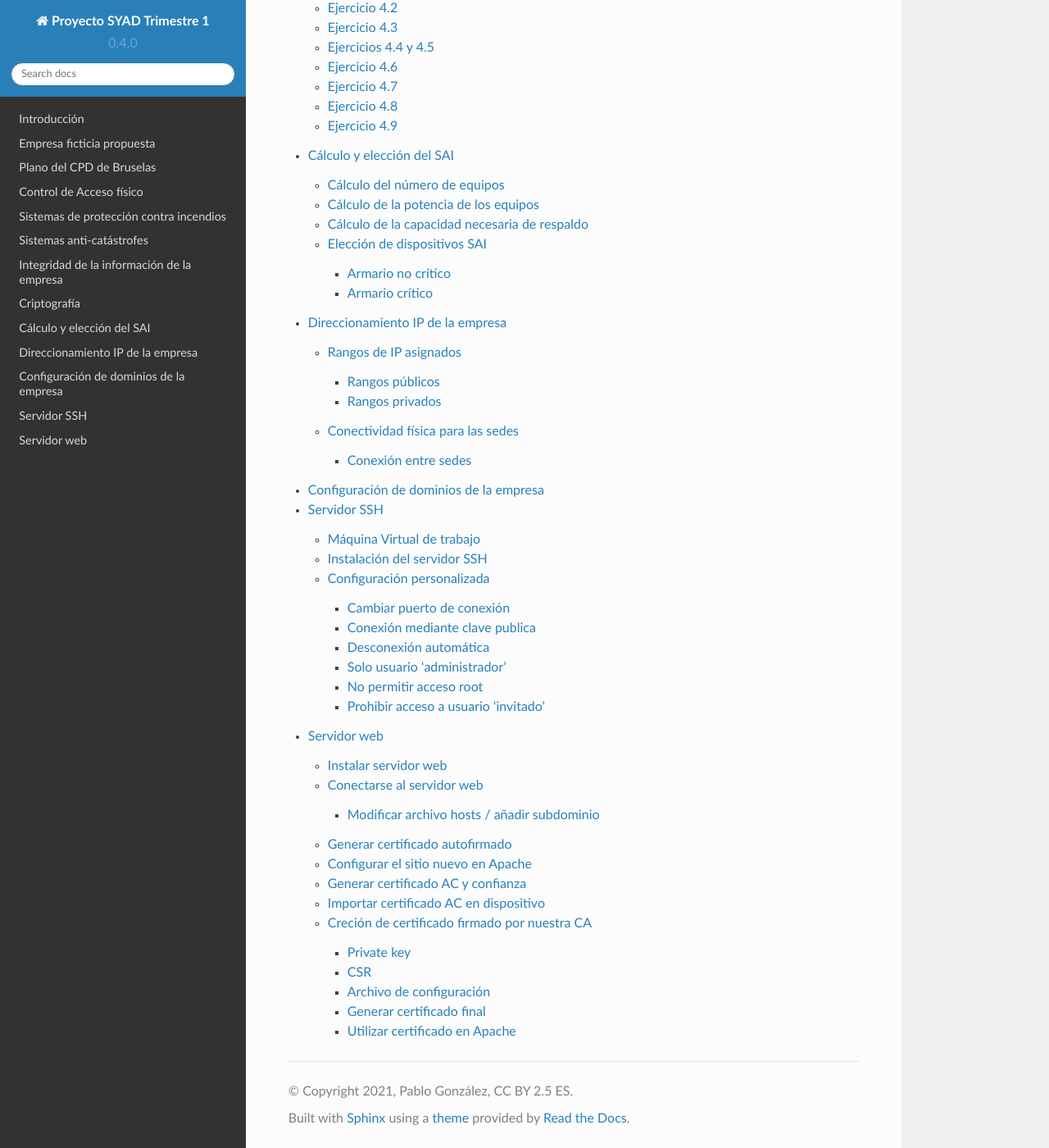
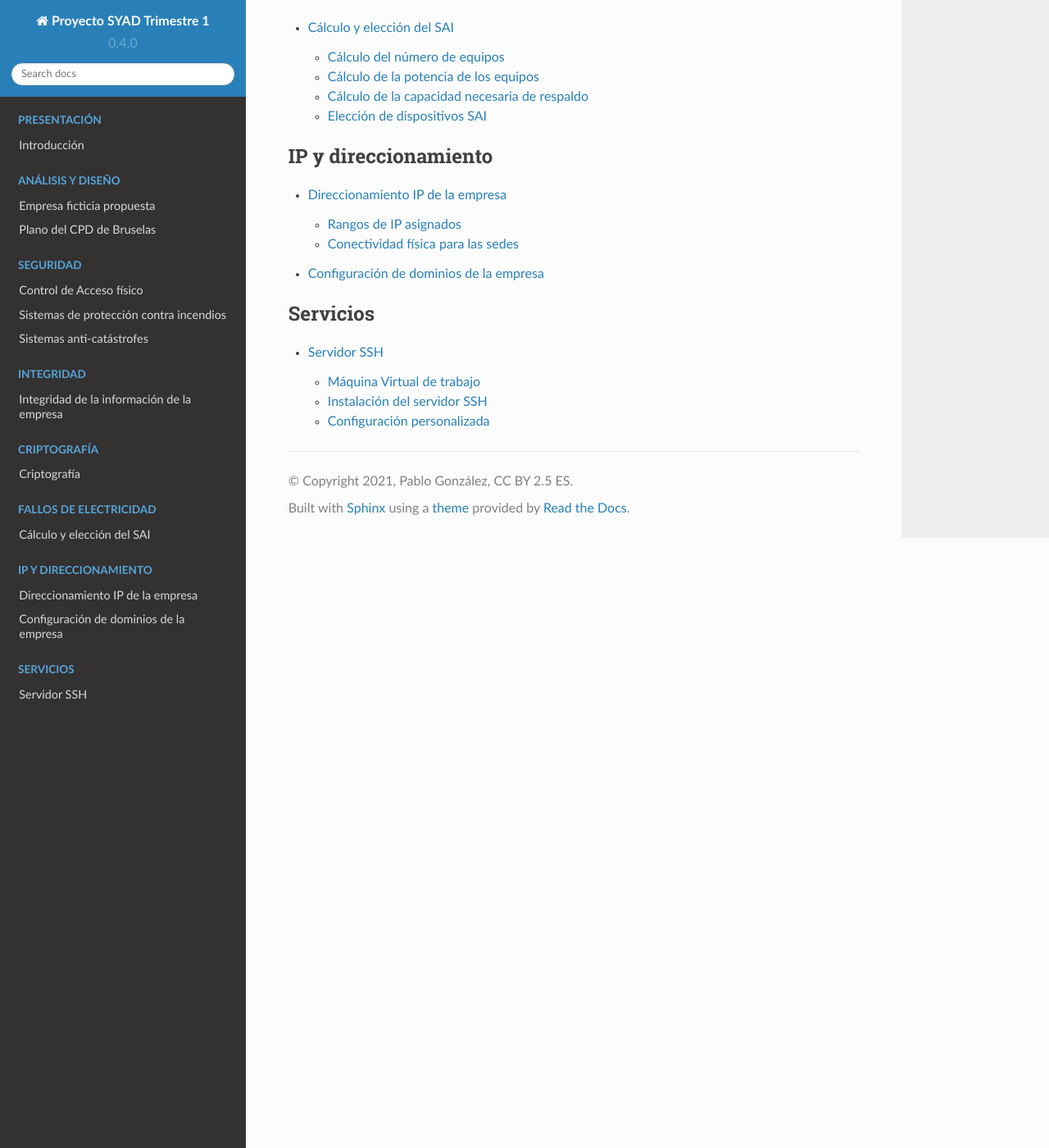
Before and after one commit to gonzaleztroyano/ASIR2-SYAD-P1, a Sphinx documentation site: the page built from docs/source/index.rst, in a window 1280 px wide and 1400 px high, scrolled down 1712 px. Shown: the whole window at 82% size. Built offline with Sphinx 7.4.7 and the Read the Docs theme 2.0.0, drawn with Linux system fonts in a browser that asks for light colours; some of the changed text lies outside the part shown.

Commit message:
Probar otra vez índices

```diff
--- a/docs/source/direccionamiento-ip-empresa.rst
+++ b/docs/source/direccionamiento-ip-empresa.rst
@@ -98,18 +98,3 @@ Conexión entre sedes
 Para las conexiones entre sedes se contratan fibras oscuras con diferentes proveedores:
  * Para la conexión entre Bajadoz (BJZ) y Bilbao (BIO) el proveedor es `Correos Telecom <https://www.correostelecom.com/servicios>`_.
  * Para la conexión entre Bilbao (BIO) y Bruselas (BRU); así como entre Bruselas (BRU) y Bergen (BGO) está contratada con el proveedor `Colt <https://www.colt.net/es/product/dark-fibre/>`_.
-
-
-****************************************
-Configuración de dominios de la empresa
-****************************************
-
-Toda la empresa se organiza en torno al dominio *Carpet4You.site*.
-
-La web pública se encuentra en `https://carpet4you.site <https://carpet4you.site>`_.
-
-Para los equipos internos se crean los siguientes subdominios DNS:
- * *.corp.carpet4you.site*, sobre este subdominio se organizarán los recursos de la empresa que se utilizan directamente por los empleados. Lo que podríamos identificar como una especie de *frontend*.
- * *.people.carpet4you.site*, sobre este subdominio se alojan los equipos cliente de las trabajadoras u trabajadores, siguiendo una nomenclatura definida para identificarlos.
- * *.int.carpet4you.site*, dentro de este subdominio se organizarán los recursos de la empresa que funcionan en una capa de abstracción inferior.
- * Los equipos físicos de los CPD, en caso de poder ser comunicados directamente desde el exterior (entiéndase exterior como una conexión SSH, siempre asegurada, limitada y autenticada) tendrán un subdominio que coincidirá con el CPD al que pertenecen. Por ejemplo, *s25.a1.1.bru.int.carpet4you.site* pertenece al servidor número 25, del bastidor A1, en la sala 1, del CPD de Bruselas.
--- a/docs/source/index.rst
+++ b/docs/source/index.rst
@@ -13,15 +13,53 @@ Puedes acceder a la **web de la empresa** desde `este enlace <https://carpet4you
 --------
 
 .. toctree::
+   :maxdepth: 2
+   :caption: Presentación
+
    introducción
+
+.. toctree::
+   :maxdepth: 2
+   :caption: Análisis y Diseño
+
    empresa-propuesta
    plano-cpd-bruselas
+
+.. toctree::
+   :maxdepth: 2
+   :caption: Seguridad
+
    control-de-acceso
    sistemas-anti-incendio
    seguridad-anti-catastrofes
+
+.. toctree::
+   :maxdepth: 2
+   :caption: Integridad
+
    integridad-de-la-informacion
+
+.. toctree::
+   :maxdepth: 2
+   :caption: Criptografía
+
    criptografia
+
+.. toctree::
+   :maxdepth: 2
+   :caption: Fallos de electricidad
+
    calculo-eleccion-sai
+
+.. toctree::
+   :maxdepth: 2
+   :caption: IP y direccionamiento
+
    direccionamiento-ip-empresa
+   configuracion-dominios
+
+.. toctree::
+   :maxdepth: 2
+   :caption: Servicios
+
    servidor-ssh
-   servidor-web
```
Also changed, not shown: docs/source/configuracion-dominios.rst (added, +13 -0 lines).
